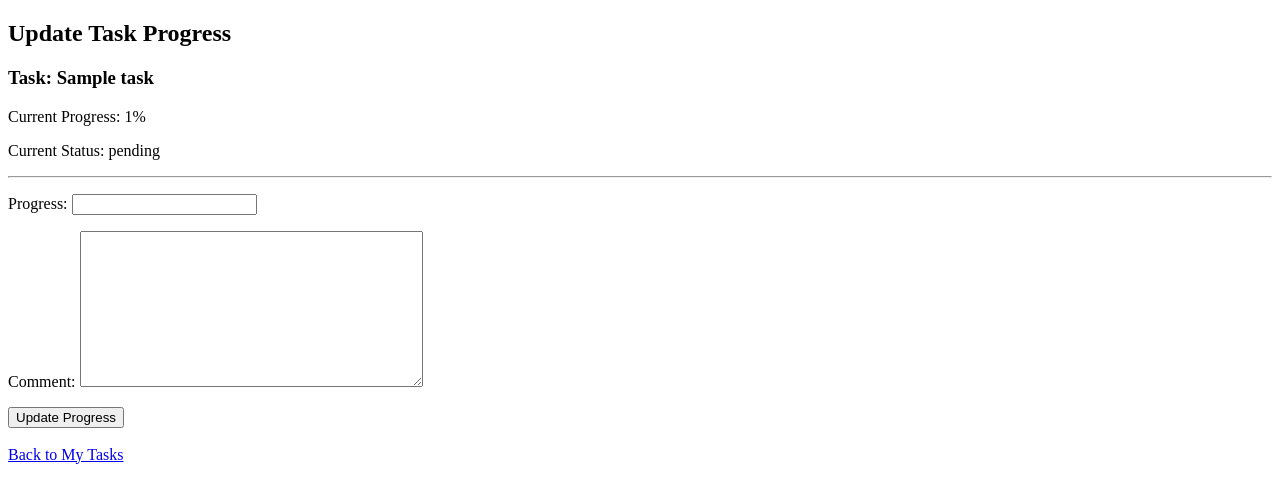
After one commit to kokilasuresh12/Task-Management, a Django app: page /tasks/update/1/ in a window 1280 px wide. The commit adds this page. Shown: the top 503 px of the page. Run offline with Django 5.2, Linux system fonts and the light colour scheme; tables that the repository leaves empty hold one stand-in row (values such as "Sample post").

Commit message:
Completed Day 3 progress tracking module

```diff
--- a/config/urls.py
+++ b/config/urls.py
@@ -19,14 +19,9 @@ from django.contrib import admin
 from django.urls import path, include
 
 urlpatterns = [
+    path('admin/', admin.site.urls),
 
-    path(
-        'admin/',
-        admin.site.urls
-    ),
-
-    path(
-        '',
-        include('accounts.urls')
-    ),
+    path('', include('accounts.urls')),
+    path('projects/', include('projects.urls')),
+    path('tasks/', include('tasks.urls')),
 ]
--- /dev/null
+++ b/projects/urls.py
@@ -0,0 +1,4 @@
+from django.urls import path
+
+urlpatterns = [
+]
--- /dev/null
+++ b/tasks/forms.py
@@ -0,0 +1,27 @@
+from django import forms
+from .models import Task, ProgressUpdate
+
+
+class TaskForm(forms.ModelForm):
+
+    class Meta:
+        model = Task
+
+        fields = [
+            'task_name',
+            'project',
+            'assigned_member',
+            'deadline',
+            'status'
+        ]
+
+
+class ProgressForm(forms.ModelForm):
+
+    class Meta:
+        model = ProgressUpdate
+
+        fields = [
+            'progress',
+            'comment'
+        ]
--- a/tasks/models.py
+++ b/tasks/models.py
@@ -1,51 +1,46 @@
 from django.db import models
-from accounts.models import User
+from django.conf import settings
 from projects.models import Project
 
 
 class Task(models.Model):
 
-    TASK_STATUS = (
+    STATUS_CHOICES = (
         ('pending', 'Pending'),
         ('in_progress', 'In Progress'),
         ('completed', 'Completed'),
     )
+
+    task_name = models.CharField(max_length=100)
+
+    description = models.TextField()
 
     project = models.ForeignKey(
         Project,
         on_delete=models.CASCADE
     )
 
-    task_name = models.CharField(
-        max_length=100
-    )
-
-    description = models.TextField()
-
     assigned_member = models.ForeignKey(
-        User,
+        settings.AUTH_USER_MODEL,
         on_delete=models.CASCADE,
         limit_choices_to={'role': 'member'}
     )
 
     deadline = models.DateField()
 
-    progress = models.IntegerField(
-        default=0
-    )
+    progress = models.IntegerField(default=0)
 
     status = models.CharField(
         max_length=20,
-        choices=TASK_STATUS,
+        choices=STATUS_CHOICES,
         default='pending'
     )
 
-    created_at = models.DateTimeField(
-        auto_now_add=True
-    )
+    created_at = models.DateTimeField(auto_now_add=True)
 
     def __str__(self):
         return self.task_name
+
 
 class ProgressUpdate(models.Model):
 
@@ -54,9 +49,9 @@ class ProgressUpdate(models.Model):
         on_delete=models.CASCADE
     )
 
+    progress = models.IntegerField()
+
     comment = models.TextField()
-
-    progress_percentage = models.IntegerField()
 
     updated_at = models.DateTimeField(
         auto_now_add=True
--- /dev/null
+++ b/tasks/urls.py
@@ -0,0 +1,35 @@
+from django.urls import path
+from . import views
+
+urlpatterns = [
+
+    path(
+        'create/',
+        views.create_task,
+        name='create_task'
+    ),
+
+    path(
+        'list/',
+        views.task_list,
+        name='task_list'
+    ),
+
+    path(
+        'member/',
+        views.member_tasks,
+        name='member_tasks'
+    ),
+
+    path(
+        'update/<int:task_id>/',
+        views.update_progress,
+        name='update_progress'
+    ),
+
+    path(
+        'history/<int:task_id>/',
+        views.progress_history,
+        name='progress_history'
+    ),
+]
--- a/tasks/views.py
+++ b/tasks/views.py
@@ -1,3 +1,110 @@
-from django.shortcuts import render
+from django.shortcuts import render, redirect, get_object_or_404
+from .models import Task, ProgressUpdate
+from .forms import TaskForm, ProgressForm
 
-# Create your views here.
+
+# CREATE TASK (TL)
+
+def create_task(request):
+
+    if request.method == "POST":
+        form = TaskForm(request.POST)
+
+        if form.is_valid():
+            form.save()
+            return redirect('task_list')
+
+    else:
+        form = TaskForm()
+
+    return render(request, 'tasks/create_task.html', {'form': form})
+
+
+# TASK LIST
+
+def task_list(request):
+
+    tasks = Task.objects.all()
+
+    return render(request, 'tasks/task_list.html', {'tasks': tasks})
+
+
+
+
+def member_tasks(request):
+
+    tasks = Task.objects.filter(
+        assigned_member=request.user
+    )
+
+    return render(
+        request,
+        'tasks/member_tasks.html',
+        {'tasks': tasks}
+    )
+
+
+def update_progress(request, task_id):
+
+    task = get_object_or_404(
+        Task,
+        id=task_id
+    )
+
+    if request.method == 'POST':
+
+        form = ProgressForm(request.POST)
+
+        if form.is_valid():
+
+            update = form.save(commit=False)
+
+            update.task = task
+
+            update.save()
+
+            task.progress = update.progress
+
+            if update.progress == 100:
+                task.status = 'completed'
+
+            elif update.progress > 0:
+                task.status = 'in_progress'
+
+            task.save()
+
+            return redirect('member_tasks')
+
+    else:
+
+        form = ProgressForm()
+
+    return render(
+        request,
+        'tasks/update_progress.html',
+        {
+            'form': form,
+            'task': task
+        }
+    )
+
+
+def progress_history(request, task_id):
+
+    task = get_object_or_404(
+        Task,
+        id=task_id
+    )
+
+    updates = ProgressUpdate.objects.filter(
+        task=task
+    ).order_by('-updated_at')
+
+    return render(
+        request,
+        'tasks/progress_history.html',
+        {
+            'task': task,
+            'updates': updates
+        }
+    )
--- /dev/null
+++ b/templates/tasks/update_progress.html
@@ -0,0 +1,41 @@
+<!DOCTYPE html>
+<html>
+<head>
+    <title>Update Progress</title>
+</head>
+<body>
+
+    <h2>Update Task Progress</h2>
+
+    <h3>Task: {{ task.task_name }}</h3>
+
+    <p>
+        Current Progress: {{ task.progress }}%
+    </p>
+
+    <p>
+        Current Status: {{ task.status }}
+    </p>
+
+    <hr>
+
+    <form method="POST">
+
+        {% csrf_token %}
+
+        {{ form.as_p }}
+
+        <button type="submit">
+            Update Progress
+        </button>
+
+    </form>
+
+    <br>
+
+    <a href="{% url 'member_tasks' %}">
+        Back to My Tasks
+    </a>
+
+</body>
+</html>
```
Also changed, not shown: accounts/forms.py (+26 -2 lines), accounts/views.py (+23 -14 lines), templates/accounts/login.html (+53 -2 lines), templates/accounts/member_dashboard.html (+17 -1 lines), templates/accounts/tl_dashboard.html (+47 -1 lines), templates/tasks/create_task.html (added, +7 -0 lines), templates/tasks/member_tasks.html (added, +40 -0 lines), templates/tasks/progress_history.html (added, +39 -0 lines), templates/tasks/task_list.html (added, +34 -0 lines), tasks/migrations/0002_rename_progress_percentage_progressupdate_progress.py (added).
